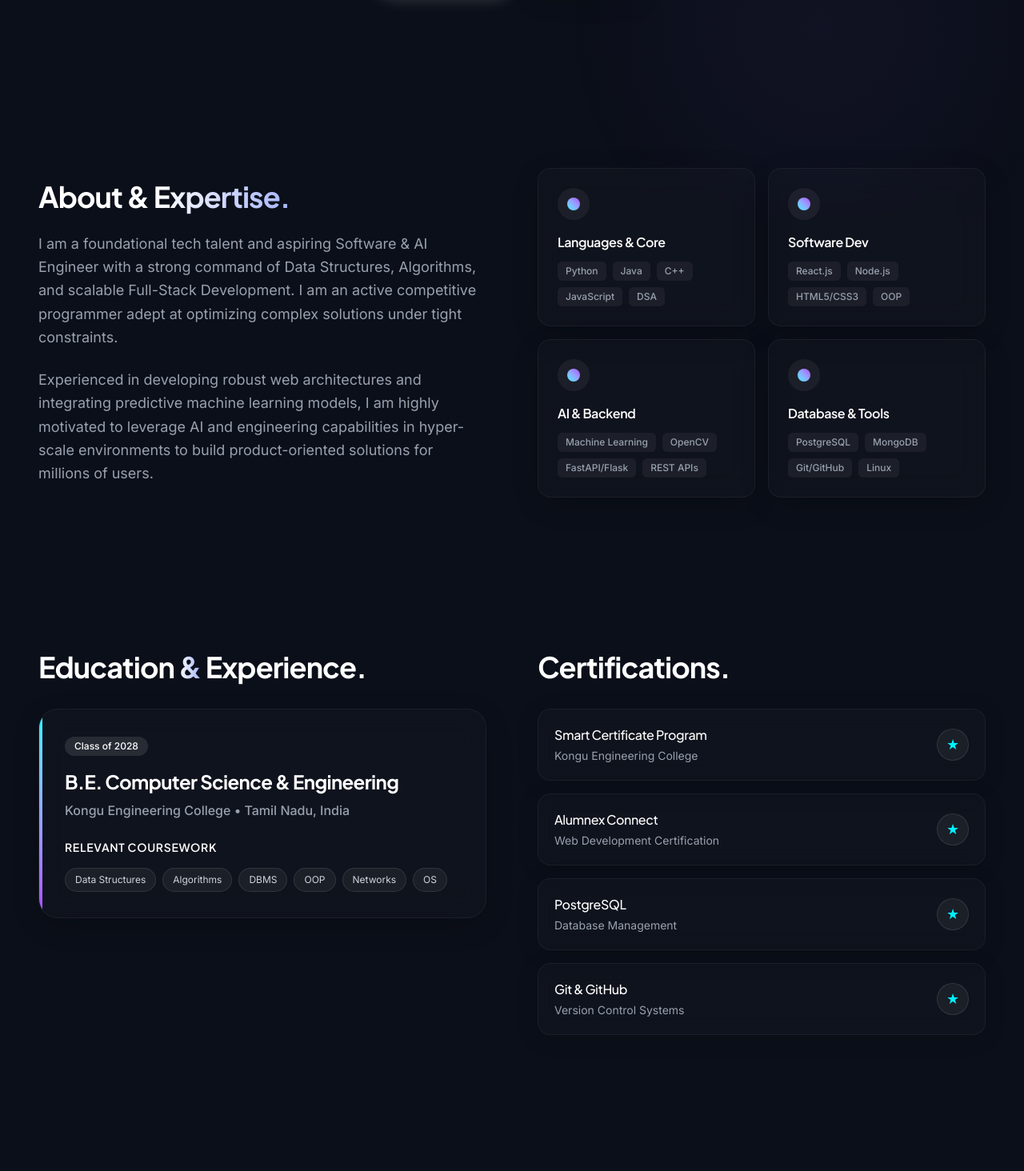
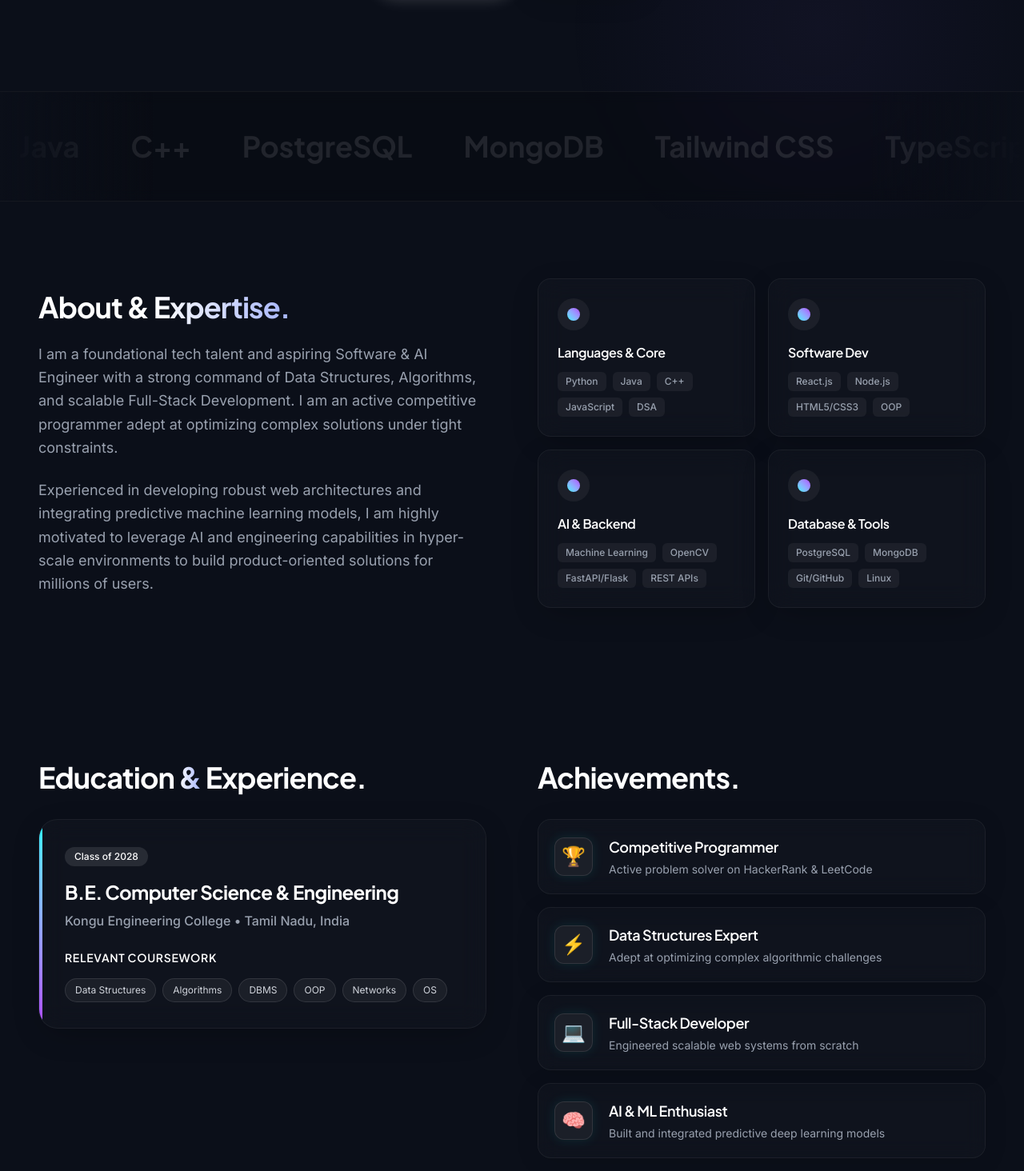
Before and after one commit to SrimanKumarV/my_portfolio, a React app: page / in a window 1280 px wide. Shown: the part 686-2150 px from the top of the page at 80% size. Built offline with nearby package versions, Linux system fonts and the light colour scheme; the HTML template or start-up script is replaced by a standard one.

Commit message:
feat: Replace certifications with achievements, add TechMarquee infinite scroll

```diff
--- a/src/App.tsx
+++ b/src/App.tsx
@@ -1,5 +1,6 @@
 import { Navbar } from './components/Navbar';
 import { Hero } from './sections/Hero';
+import { TechMarquee } from './components/TechMarquee';
 import { About } from './sections/About';
 import { Projects } from './sections/Projects';
 import { Education } from './sections/Education';
@@ -14,6 +15,7 @@ function App() {
       <Navbar />
       <main>
         <Hero />
+        <TechMarquee />
         <About />
         <Education />
         <Projects />
--- /dev/null
+++ b/src/components/TechMarquee.tsx
@@ -0,0 +1,29 @@
+import { motion } from 'framer-motion';
+
+const TECHNOLOGIES = [
+  "React.js", "Node.js", "Python", "Java", "C++", "PostgreSQL",
+  "MongoDB", "Tailwind CSS", "TypeScript", "Express", "FastAPI",
+  "Git", "Linux", "OpenCV"
+];
+
+export const TechMarquee = () => {
+  return (
+    <section className="relative py-12 overflow-hidden border-y border-white/5 bg-black/20 backdrop-blur-sm">
+      {/* Gradients for fading effect on edges */}
+      <div className="absolute inset-y-0 left-0 w-24 md:w-48 bg-gradient-to-r from-[#0B0F19] to-transparent z-10 pointer-events-none" />
+      <div className="absolute inset-y-0 right-0 w-24 md:w-48 bg-gradient-to-l from-[#0B0F19] to-transparent z-10 pointer-events-none" />
+
+      <div className="flex animate-marquee">
+        {/* Double the array for seamless infinite loop since animation translates to -50% */}
+        {[...TECHNOLOGIES, ...TECHNOLOGIES].map((tech, index) => (
+          <div
+            key={index}
+            className="flex-shrink-0 mx-8 flex items-center justify-center text-2xl md:text-4xl font-display font-bold text-white/10 hover:text-white/80 hover:text-glow transition-all duration-300 cursor-default"
+          >
+            {tech}
+          </div>
+        ))}
+      </div>
+    </section>
+  );
+};
--- a/src/index.css
+++ b/src/index.css
@@ -119,3 +119,14 @@
   background: rgba(0, 242, 254, 0.3);
   color: #fff;
 }
+
+/* Marquee Animation */
+@keyframes marquee {
+  0% { transform: translateX(0%); }
+  100% { transform: translateX(-50%); }
+}
+
+.animate-marquee {
+  animation: marquee 30s linear infinite;
+  width: max-content;
+}
--- a/src/sections/Education.tsx
+++ b/src/sections/Education.tsx
@@ -45,30 +45,31 @@ export const Education = () => {
           transition={{ delay: 0.2 }}
         >
           <h2 className="text-3xl md:text-4xl font-display font-bold text-white mb-8">
-            Certifications.
+            Achievements.
           </h2>
 
           <div className="space-y-4">
             {[
-              { name: 'Smart Certificate Program', issuer: 'Kongu Engineering College' },
-              { name: 'Alumnex Connect', issuer: 'Web Development Certification' },
-              { name: 'PostgreSQL', issuer: 'Database Management' },
-              { name: 'Git & GitHub', issuer: 'Version Control Systems' },
-            ].map((cert, index) => (
+              { title: 'Competitive Programmer', desc: 'Active problem solver on HackerRank & LeetCode', icon: '🏆' },
+              { title: 'Data Structures Expert', desc: 'Adept at optimizing complex algorithmic challenges', icon: '⚡' },
+              { title: 'Full-Stack Developer', desc: 'Engineered scalable web systems from scratch', icon: '💻' },
+              { title: 'AI & ML Enthusiast', desc: 'Built and integrated predictive deep learning models', icon: '🧠' },
+            ].map((item, index) => (
               <motion.div
-                key={cert.name}
+                key={item.title}
                 initial={{ opacity: 0, x: 20 }}
                 whileInView={{ opacity: 1, x: 0 }}
                 viewport={{ once: true }}
                 transition={{ delay: 0.3 + (index * 0.1) }}
-                className="glass p-5 rounded-2xl flex items-center justify-between"
+                whileHover={{ x: -5, backgroundColor: "rgba(255,255,255,0.05)" }}
+                className="glass p-5 rounded-2xl flex items-center gap-5 transition-colors cursor-default"
               >
+                <div className="w-12 h-12 rounded-xl bg-white/5 flex items-center justify-center border border-white/10 shrink-0 shadow-[0_0_15px_rgba(0,242,254,0.1)]">
+                  <span className="text-2xl">{item.icon}</span>
+                </div>
                 <div>
-                  <h4 className="text-white font-medium mb-1">{cert.name}</h4>
-                  <p className="text-sm text-gray-400">{cert.issuer}</p>
-                </div>
-                <div className="w-10 h-10 rounded-full bg-white/5 flex items-center justify-center border border-white/10">
-                  <span className="text-accent text-lg">★</span>
+                  <h4 className="text-white font-semibold mb-1 text-lg">{item.title}</h4>
+                  <p className="text-sm text-gray-400">{item.desc}</p>
                 </div>
               </motion.div>
             ))}
```
